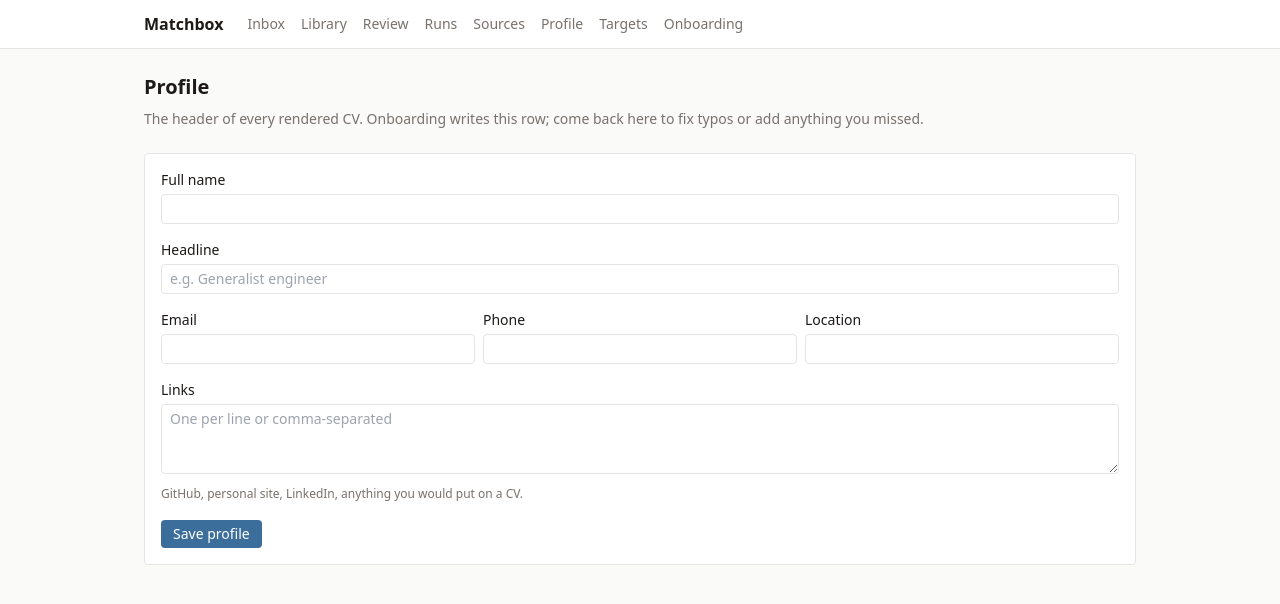
After one commit to 5h1vmani/matchbox, a Python web app: template src/matchbox/web/templates/profile/index.html.j2 in a window 1280 px wide. The commit adds this page. Shown: the top 604 px of the page. Run offline with Jinja, Linux system fonts and the light colour scheme; the template is opened without the code that fills it, so the values that code supplies are empty; some libraries are stand-ins or nearby versions.

Commit message:
fix-8: profile editing UI
Reflection: onboarding writes the profile row via ingest, but the user
had no way to fix typos or add a missed field afterward without
touching the DB. The profile is the header of every rendered CV, so
this matters.

web/routes/profile.py:
- GET /profile renders a form populated from the row (empty if no
  row yet).
- POST /profile upserts. Single-row table; if the row exists we update,
  otherwise insert. Links split on newlines and commas; whitespace
  stripped, empties dropped before JSON-encoding to links_json.

Templates (web/templates/profile/):
- index.html.j2 — full-name, headline, email/phone/location three-up,
  links textarea, save button.
- _saved.html.j2 — inline 'Saved.' confirmation.

web/app.py mounts the profile router; base.html.j2 nav adds Profile
between Sources and Targets.

Tests (5 cases):
- Empty form renders.
- Save creates the row and the values appear on re-fetch.
- Save against an existing row updates (no duplicates).
- Empty link entries are stripped from links_json.
- Missing full_name returns 422.

Co-Authored-By: Claude Opus 4.7 <noreply@anthropic.com>

```diff
--- a/src/matchbox/web/app.py
+++ b/src/matchbox/web/app.py
@@ -17,6 +17,7 @@ from matchbox.web.routes import (
     inbox,
     library,
     onboarding,
+    profile,
     review,
     review_run,
     sources,
@@ -40,6 +41,7 @@ def create_app() -> FastAPI:
     app.include_router(inbox.router)
     app.include_router(library.router)
     app.include_router(onboarding.router)
+    app.include_router(profile.router)
     app.include_router(review.router)
     app.include_router(review_run.router)
     app.include_router(sources.router)
--- a/src/matchbox/web/templates/base.html.j2
+++ b/src/matchbox/web/templates/base.html.j2
@@ -57,6 +57,7 @@
         <a href="/review" class="hover:text-text">Review</a>
         <a href="/runs" class="hover:text-text">Runs</a>
         <a href="/sources" class="hover:text-text">Sources</a>
+        <a href="/profile" class="hover:text-text">Profile</a>
         <a href="/targets" class="hover:text-text">Targets</a>
         <a href="/onboarding" class="hover:text-text">Onboarding</a>
       </nav>
--- /dev/null
+++ b/src/matchbox/web/templates/profile/_saved.html.j2
@@ -0,0 +1 @@
+<span id="profile-saved" class="text-xs text-success">Saved.</span>
--- /dev/null
+++ b/src/matchbox/web/templates/profile/index.html.j2
@@ -0,0 +1,55 @@
+{% extends "base.html.j2" %}
+{% block title %}Profile · Matchbox{% endblock %}
+
+{% block content %}
+<section class="space-y-2 mb-6">
+  <h1 class="text-xl font-semibold">Profile</h1>
+  <p class="text-sm text-text-muted">
+    The header of every rendered CV. Onboarding writes this row; come back here
+    to fix typos or add anything you missed.
+  </p>
+</section>
+
+<form
+  class="space-y-4 border border-border bg-surface rounded p-4"
+  hx-post="/profile"
+  hx-target="#profile-saved"
+  hx-swap="outerHTML"
+>
+  <label class="block">
+    <span class="block text-sm font-medium mb-1">Full name</span>
+    <input class="w-full border border-border rounded px-2 py-1 text-sm" name="full_name" value="{{ profile.full_name or '' }}" required />
+  </label>
+
+  <label class="block">
+    <span class="block text-sm font-medium mb-1">Headline</span>
+    <input class="w-full border border-border rounded px-2 py-1 text-sm" name="headline" value="{{ profile.headline or '' }}" placeholder="e.g. Generalist engineer" />
+  </label>
+
+  <div class="grid grid-cols-1 md:grid-cols-3 gap-2">
+    <label class="block">
+      <span class="block text-sm font-medium mb-1">Email</span>
+      <input class="w-full border border-border rounded px-2 py-1 text-sm" name="email" value="{{ profile.email or '' }}" />
+    </label>
+    <label class="block">
+      <span class="block text-sm font-medium mb-1">Phone</span>
+      <input class="w-full border border-border rounded px-2 py-1 text-sm" name="phone" value="{{ profile.phone or '' }}" />
+    </label>
+    <label class="block">
+      <span class="block text-sm font-medium mb-1">Location</span>
+      <input class="w-full border border-border rounded px-2 py-1 text-sm" name="location" value="{{ profile.location or '' }}" />
+    </label>
+  </div>
+
+  <label class="block">
+    <span class="block text-sm font-medium mb-1">Links</span>
+    <textarea class="w-full border border-border rounded px-2 py-1 text-sm" name="links" rows="3" placeholder="One per line or comma-separated">{{ profile.links | join("\n") }}</textarea>
+    <span class="text-xs text-text-muted">GitHub, personal site, LinkedIn, anything you would put on a CV.</span>
+  </label>
+
+  <div class="flex items-center gap-3">
+    <button class="bg-accent text-white rounded px-3 py-1 text-sm">Save profile</button>
+    <span id="profile-saved" class="text-xs text-text-muted"></span>
+  </div>
+</form>
+{% endblock %}
```
Also changed, not shown: src/matchbox/web/routes/profile.py (added, +95 -0 lines), tests/test_profile_web.py (added, +91 -0 lines).
